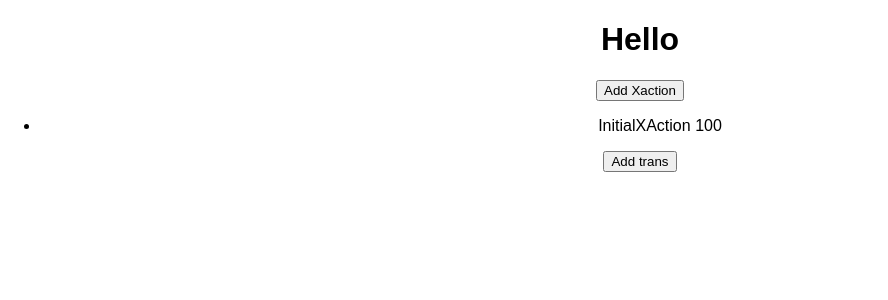
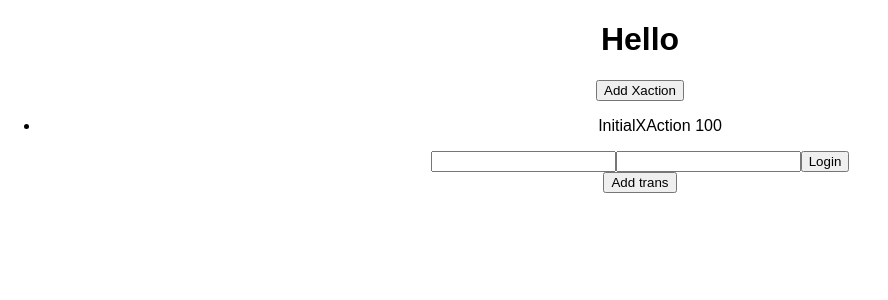
Before and after one commit to Mikodin/TravelBuddy, a React (Create React App) app: page / in a window 1280 px wide. Shown: the top 300 px of the page, without its empty margins (0-888 px from the left). Built offline with nearby package versions, Linux system fonts and the light colour scheme.

Commit message:
Wired up login to redux, time to wire up firebase

```diff
--- a/src/App.js
+++ b/src/App.js
@@ -2,6 +2,7 @@ import React, { Component } from 'react';
 import './App.css';
 
 import VisibleTransactions from './containers/TransactionsList.C';
+import LoginContainer from './containers/Login.C';
 
 class App extends Component {
   addTrans = () => {
@@ -13,6 +14,7 @@ class App extends Component {
       <div className="App">
         <h1>Hello</h1>
         <VisibleTransactions />
+        <LoginContainer />
         <button onClick={() => this.addTrans()}>Add trans</button>
       </div>
     );
--- /dev/null
+++ b/src/actions/User.A.js
@@ -0,0 +1,14 @@
+export const fbLogin = ({ username, password }) => ({
+  type: 'LOGIN',
+  username,
+  password,
+});
+
+export const fbLoginAsync = ({ username, password }) => {
+  return (dispatch, getState) => {
+    return new Promise((resolve, reject) => {
+      dispatch(fbLogin({ username, password }));
+      resolve({ username, password });
+    });
+  };
+};
--- /dev/null
+++ b/src/components/Login.js
@@ -0,0 +1,51 @@
+import React, { Component } from 'react';
+
+class Login extends Component {
+  constructor(props) {
+    super(props);
+
+    this.state = {
+      username: '',
+      password: '',
+    };
+  }
+
+  handleUsernameChange = event => {
+    this.setState({ username: event.target.value });
+  };
+
+  handlePasswordChange = event => {
+    this.setState({ password: event.target.value });
+  };
+
+  loginToFb = (username, password) => {
+    this.props.onLogin({ username, password }).then(res => console.log(res));
+  };
+
+  render() {
+    return (
+      <div>
+        <form
+          onSubmit={e => {
+            e.preventDefault();
+            this.loginToFb(this.state.username, this.state.password);
+          }}
+        >
+          <input
+            type="text"
+            value={this.state.username}
+            onChange={this.handleUsernameChange}
+          />
+
+          <input
+            value={this.state.password}
+            onChange={this.handlePasswordChange}
+          />
+          <button type="submit">Login</button>
+        </form>
+      </div>
+    );
+  }
+}
+
+export default Login;
--- /dev/null
+++ b/src/containers/Login.C.js
@@ -0,0 +1,15 @@
+import { connect } from 'react-redux';
+import { fbLoginAsync } from '../actions/User.A';
+import Login from '../components/Login';
+
+const mapStateToProps = state => ({
+  user: state.user,
+});
+
+const mapDispatchToProps = {
+  onLogin: fbLoginAsync,
+};
+
+const LoginContainer = connect(mapStateToProps, mapDispatchToProps)(Login);
+
+export default LoginContainer;
--- a/src/containers/TransactionsList.C.js
+++ b/src/containers/TransactionsList.C.js
@@ -1,5 +1,5 @@
 import { connect } from 'react-redux';
-import { addTransactionAsync } from '../actions/Index.A';
+import { addTransactionAsync } from '../actions/Transactions.A';
 import TransactionsList from '../components/TransactionsList';
 
 const mapStateToProps = state => ({
--- a/src/reducers/Index.R.js
+++ b/src/reducers/Index.R.js
@@ -1,7 +1,8 @@
 import { combineReducers } from 'redux';
 
 import transactions from './Transactions.R';
+import user from './User.R';
 
-const travelBuddy = combineReducers({ transactions });
+const travelBuddy = combineReducers({ transactions, user });
 
 export default travelBuddy;
--- /dev/null
+++ b/src/reducers/User.R.js
@@ -0,0 +1,21 @@
+const defaultState = {
+  fb: null,
+  baseCurrency: 'USD',
+  targetCurrency: 'JPY',
+  weeklyBudget: 0,
+  currentFunds: 0,
+};
+
+const user = (state = defaultState, action) => {
+  switch (action.type) {
+    case 'LOGIN':
+      return Object.assign({}, defaultState, {
+        fb: { username: action.username, password: action.password },
+      });
+
+    default:
+      return state;
+  }
+};
+
+export default user;
```
Also changed, not shown: src/actions/Transactions.A.js (renamed from src/actions/Index.A.js).
